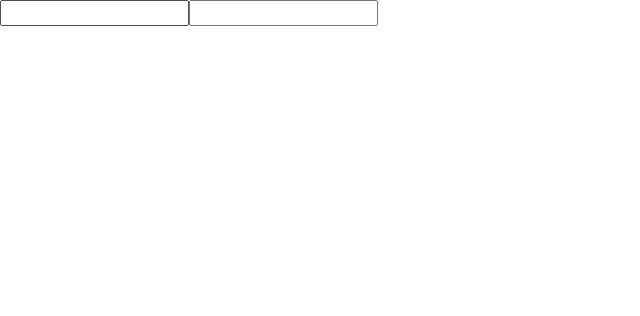
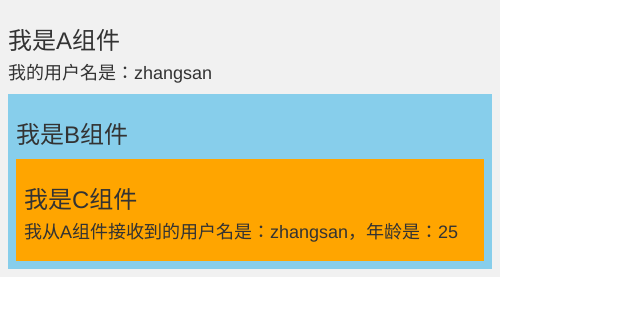
Before and after one commit to Wrectou/react_extension, a React (Create React App) app: page / in a window 1280 px wide. Shown: the top 316 px of the page, without its empty margins (0-640 px from the left). Built offline with nearby package versions, Linux system fonts and the light colour scheme.

Commit message:
5_Context

```diff
--- a/src/App.jsx
+++ b/src/App.jsx
@@ -2,7 +2,8 @@ import React, { Component } from 'react'
 // import Demo from './components/1_setState'
 // import Demo from './components/2_lazyLoad'
 // import Demo from './components/3_hooks'
-import Demo from './components/4_fragment'
+// import Demo from './components/4_Fragment'
+import Demo from './components/5_Context'
 
 export default class App extends Component {
   render() {
@@ -11,6 +12,7 @@ export default class App extends Component {
         {/* <Demo x="2333"/> */}
         {/* <Demo /> */}
         {/* <Demo /> */}
+        {/* <Demo /> */}
         <Demo />
       </div>
     )
--- a/src/components/4_fragment/index.jsx
+++ b/src/components/4_fragment/index.jsx
@@ -1,5 +1,4 @@
 import React, { Fragment } from 'react'
-import ReactDom from 'react-dom'
 
 class Demo extends React.Component {
   render() {
--- /dev/null
+++ b/src/components/5_Context/index.css
@@ -0,0 +1,15 @@
+.parent{
+  width: 500px;
+  background: #f1f1f1;
+  padding: 8px;
+}
+.child{
+  width: 100%;
+  background: skyblue;
+  padding: 8px;
+}
+.grand{
+  width: 100%;
+  background: orange;
+  padding: 8px;
+}
--- /dev/null
+++ b/src/components/5_Context/index.jsx
@@ -0,0 +1,87 @@
+import React from 'react'
+import './index.css'
+
+// context: 上下文    Provider：供应商    Consumer：消费者
+
+// 创建Context对象
+const MyContext = React.createContext()
+const {Provider,Consumer} = MyContext
+export default class A extends React.Component{
+  state = {
+    username: 'zhangsan',
+    age: 25
+  }
+  render() {
+    const {username,age} = this.state
+    return(
+      <div className="parent">
+        <h3>我是A组件</h3>
+        <h4>我的用户名是：{username}</h4>
+        <Provider value={{username,age}}>
+          <B />
+        </Provider>
+      </div>
+    )
+  }
+}
+
+class B extends React.Component{
+  render() {
+    return(
+      <div className="child">
+        <h3>我是B组件</h3>
+        {/* <h4>我从A组件接收到的用户名是：</h4> */}
+        <C />
+      </div>
+    )
+  }
+}
+
+/* class C extends React.Component{
+  // 声明接收context
+  static contextType = MyContext
+  render() {
+    const {username,age} = this.context
+    return(
+      <div className="grand">
+        <h3>我是C组件</h3>
+        <h4>我从A组件接收到的用户名是：{username}，年龄是：{age}</h4>
+      </div>
+    )
+  }
+} */
+
+class C extends React.Component{
+  render() {
+    return(
+      <div className="grand">
+        <h3>我是C组件</h3>
+        <h4>
+          我从A组件接收到的用户名是：
+          <Consumer>
+            { value => `${value.username}，年龄是：${value.age}`}
+          </Consumer>
+        </h4>
+      </div>
+    )
+  }
+}
+
+// function C() {
+//   return(
+//     <div className="grand">
+//       <h3>我是C组件</h3>
+//       <h4>
+//         我从A组件接收到的用户名是：
+//         <Consumer>
+//           {/* {
+//             value => {
+//               return <span>{value.username}，年龄是：{value.age}</span>
+//             }
+//           } */}
+//           { value => `${value.username}，年龄是：${value.age}` }
+//         </Consumer>
+//       </h4>
+//     </div>
+//   )
+// }
```
